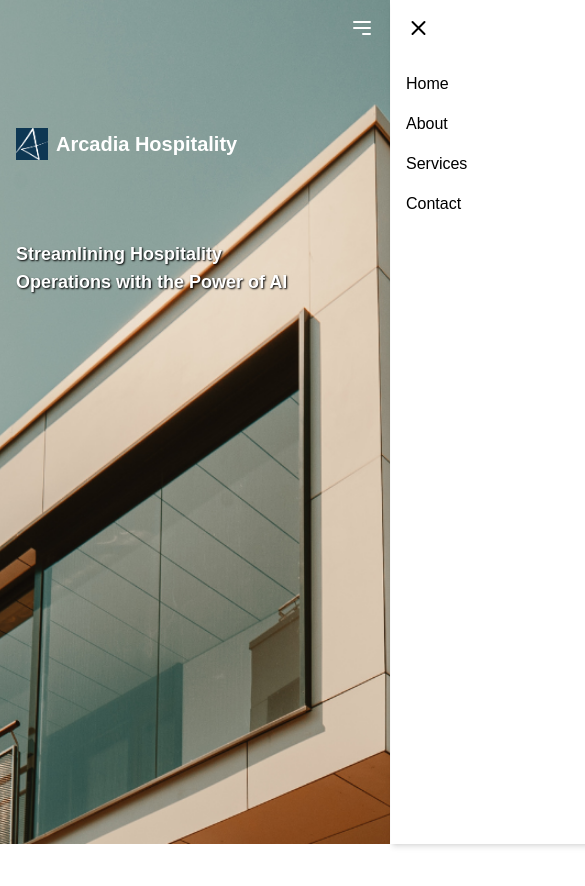
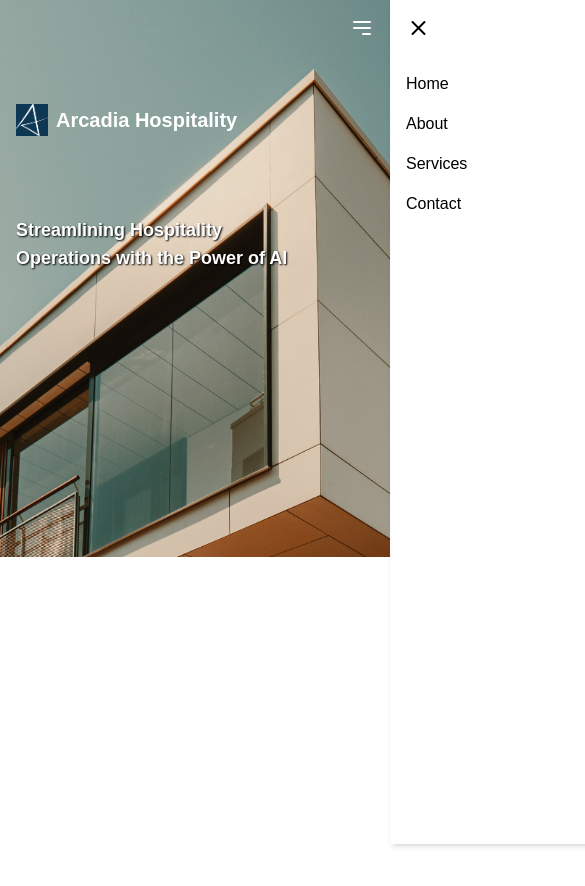
Before and after one commit to Suresh-vivek/Arcadia_US_website, a Next.js app: page / in a window 390 px wide. Shown: the top 886 px of the page, 585 px wide, since content can reach past the window. After the commit the page ends 844 px from the top, so only its background shows below. Built offline with nearby package versions, Linux system fonts and the light colour scheme; a web font is replaced by a local one.

Commit message:
Fixed Mobile view

```diff
--- a/app/layout.tsx
+++ b/app/layout.tsx
@@ -4,8 +4,8 @@ import Navbar from "@/components/Navbar";
 
 
 export const metadata: Metadata = {
-  title: "Create Next App",
-  description: "Generated by create next app",
+  title: "Arcadia",
+  description: "Streamlining Hospitality Operations with the Power of AI",
 };
 
 export default function RootLayout({
--- a/components/Landing.tsx
+++ b/components/Landing.tsx
@@ -2,9 +2,9 @@ import Image from "next/image";
 
 export default function Landing() {
   return (
-    <div className="w-full min-h-screen px-4 sm:px-10 md:px-20 lg:px-40 py-10 md:py-20">
+    <div className="relative w-full h-[66vh] sm:min-h-screen px-4 sm:px-10 md:px-20 lg:px-40 py-10 md:py-20">
       <Image className="z-[-1]" src="/Landing.png" layout="fill" objectFit="cover" alt="Landing" objectPosition="center" />
-      <div className="flex items-center space-y-4 sm:space-x-4 mt-8 sm:mt-0">
+      <div className="flex items-center space-y-4 sm:space-x-4 mt-16 sm:mt-20">
         <Image className="bg-[#0e3753] sm:p-2 sm:pl-4 w-8 h-8 sm:w-16 sm:h-16" src="/Arcadia_logo.png" width={80} height={80} alt="logo" />
         <h1 style={{margin: "0px"}} className="text-xl sm:text-2xl md:text-3xl font-bold pl-2 text-white sm:pl-4">Arcadia Hospitality</h1>
       </div>
--- a/components/Navbar.tsx
+++ b/components/Navbar.tsx
@@ -8,7 +8,7 @@ const Navbar = () => {
 
   return (
     <>
-      <nav className="bg-transparent text-white p-4 flex justify-between sm:justify-center items-center">
+      <nav className="bg-transparent text-white p-4 flex justify-between sm:justify-center items-center fixed right-0 sm:left-1/2 sm:right-1/2 z-10">
         <div className="flex justify-center items-center sm:space-x-10">
           {/* Existing menu items, hidden on mobile */}
             <div className="hidden sm:flex space-x-10">
@@ -23,7 +23,7 @@ const Navbar = () => {
         </button>
       </nav>
       {/* Sidebar */}
-      <div className={`${isMobileMenuOpen ? 'translate-x-0' : 'translate-x-full'} sm:hidden absolute top-0 right-0 h-full w-3/4 bg-white shadow-md transition-transform duration-300 ease-in-out`}>
+      <div className={`${isMobileMenuOpen ? 'translate-x-0' : 'translate-x-full'} sm:hidden fixed top-0 right-0 h-full w-3/4 bg-white shadow-md transition-transform duration-300 ease-in-out z-10`}>
         <button className="p-4" onClick={() => setIsMobileMenuOpen(false)}>
           <svg className="w-6 h-6" fill="none" stroke="currentColor" viewBox="0 0 24 24" xmlns="http://www.w3.org/2000/svg"><path strokeLinecap="round" strokeLinejoin="round" strokeWidth="2" d="M6 18L18 6M6 6l12 12"></path></svg>
         </button>
```
